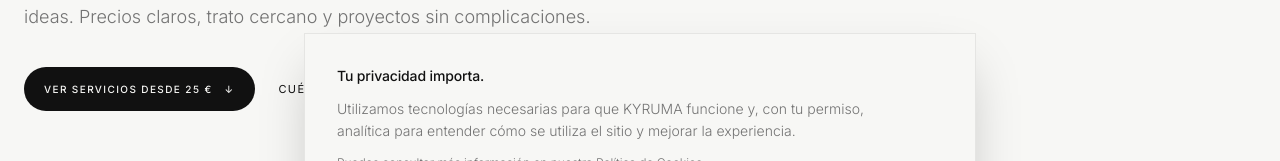
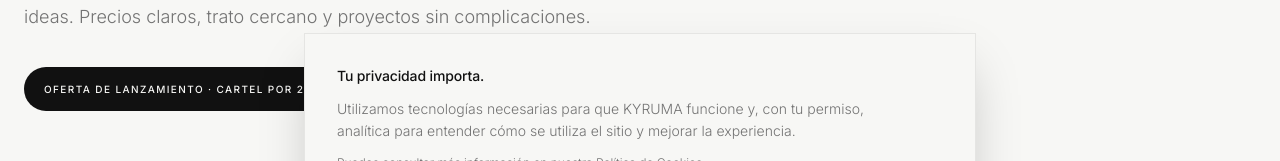
Before and after one commit to kyrumacreative-hub/kyruma-website, a Next.js app: page /express in a window 1280 px wide. Shown: the part 500-661 px from the top of the page. Built offline with nearby package versions, Linux system fonts and the light colour scheme; no server answers.

Commit message:
Feature the €25 poster as the Express launch offer

```diff
--- a/src/app/express/page.tsx
+++ b/src/app/express/page.tsx
@@ -34,7 +34,7 @@ export default function ExpressPage() {
           Precios claros, trato cercano y proyectos sin complicaciones.
         </p>
         <div className="mt-9 flex flex-wrap items-center gap-6">
-          <a className="button-primary" href="#precios">Ver servicios desde 25 € <span>↓</span></a>
+          <a className="button-primary" href="#cartel-express">Oferta de lanzamiento · Cartel por 25 € <span>↓</span></a>
           <a className="text-link" href={emailLink("Quiero contaros mi idea")}>Cuéntanos tu idea <span>→</span></a>
         </div>
       </section>
@@ -46,7 +46,7 @@ export default function ExpressPage() {
           <p className="body-copy mt-6 max-w-2xl">No hace falta contratar un proyecto enorme para trabajar con nosotros. Elige una solución concreta y cuéntanos qué necesitas.</p>
           <div className="mt-14 grid gap-px overflow-hidden border border-[var(--border)] bg-[var(--border)] md:grid-cols-2">
             {services.map((item) => (
-              <article key={item.number} className="flex flex-col bg-[var(--surface)] p-7 md:p-10">
+              <article key={item.number} id={item.number === "01" ? "cartel-express" : undefined} className="flex scroll-mt-28 flex-col bg-[var(--surface)] p-7 md:p-10">
                 <p className="micro">{item.number} / KYRUMA EXPRESS</p>
                 <h3 className="mt-9 text-2xl font-light tracking-[-0.035em] md:text-3xl">{item.title}</h3>
                 <p className="mt-5 text-4xl font-light tracking-[-0.04em]">{item.price}</p>
```
